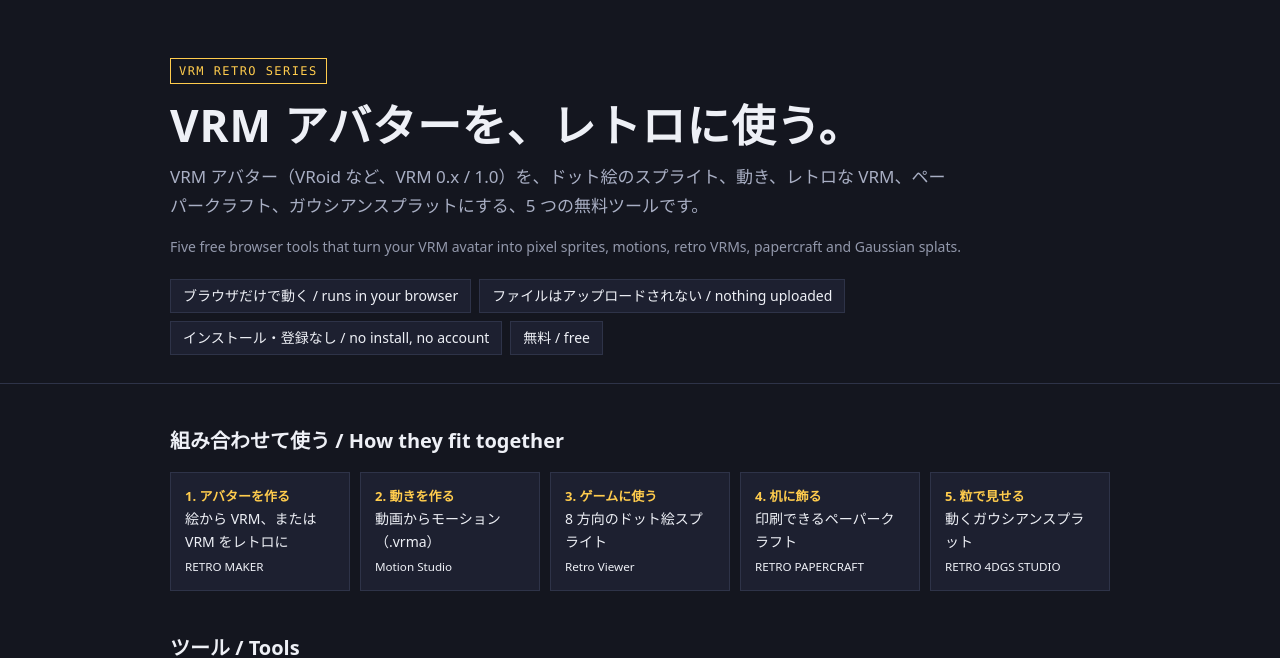
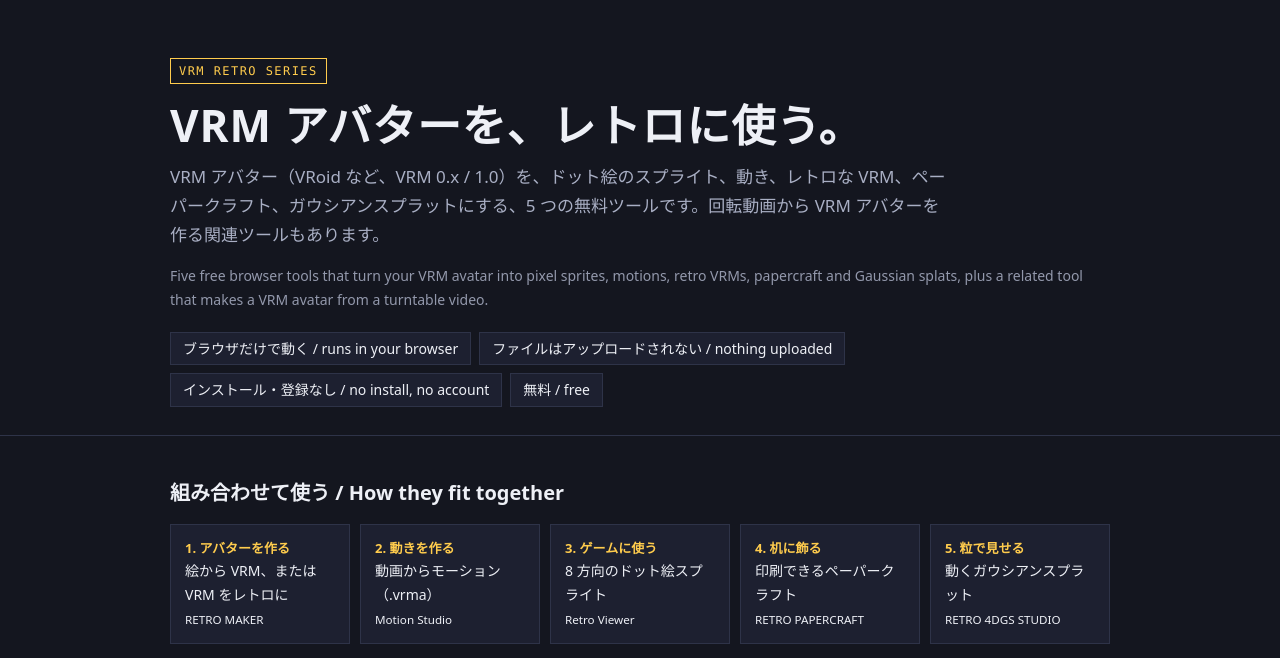
Before and after one commit to harukaappscreate/vrm-retro, a plain HTML site: page index.html in a window 1280 px wide. Shown: the top 658 px of the page. Drawn offline with Linux system fonts and the light colour scheme.

Commit message:
Add files via upload

```diff
--- a/index.html
+++ b/index.html
@@ -4,9 +4,9 @@
 <meta charset="utf-8">
 <meta name="viewport" content="width=device-width, initial-scale=1">
 <title>VRM Retro シリーズ ── VRM アバターをレトロに使う、ブラウザだけの無料ツール</title>
-<meta name="description" content="VRM アバターを、ドット絵のスプライト、モーション、レトロな VRM、ペーパークラフト、ガウシアンスプラットにする 5 つの無料ツール。ブラウザだけで動き、ファイルはアップロードされません。">
+<meta name="description" content="VRM アバターを、ドット絵のスプライト、モーション、レトロな VRM、ペーパークラフト、ガウシアンスプラットにする 5 つの無料ツールと、回転動画から VRM を作る関連ツール。ブラウザだけで動き、ファイルはアップロードされません。">
 <meta property="og:title" content="VRM Retro シリーズ">
-<meta property="og:description" content="VRM アバターをレトロに使う、ブラウザだけの無料ツール 5 本。ファイルはアップロードされません。">
+<meta property="og:description" content="VRM アバターをレトロに使う、ブラウザだけの無料ツール 5 本と、関連ツール 1 本。ファイルはアップロードされません。">
 <meta property="og:type" content="website">
 <meta property="og:image" content="https://img.itch.zone/aW1nLzMyMTA4MDc5LnBuZw==/original/NmZkB9.png">
 <meta name="twitter:card" content="summary_large_image">
@@ -61,8 +61,8 @@
   <div class="wrap">
     <span class="badge">VRM RETRO SERIES</span>
     <h1>VRM アバターを、レトロに使う。</h1>
-    <p class="lead">VRM アバター（VRoid など、VRM 0.x / 1.0）を、ドット絵のスプライト、動き、レトロな VRM、ペーパークラフト、ガウシアンスプラットにする、5 つの無料ツールです。</p>
-    <p class="en">Five free browser tools that turn your VRM avatar into pixel sprites, motions, retro VRMs, papercraft and Gaussian splats.</p>
+    <p class="lead">VRM アバター（VRoid など、VRM 0.x / 1.0）を、ドット絵のスプライト、動き、レトロな VRM、ペーパークラフト、ガウシアンスプラットにする、5 つの無料ツールです。回転動画から VRM アバターを作る関連ツールもあります。</p>
+    <p class="en">Five free browser tools that turn your VRM avatar into pixel sprites, motions, retro VRMs, papercraft and Gaussian splats, plus a related tool that makes a VRM avatar from a turntable video.</p>
     <ul class="points">
       <li>ブラウザだけで動く / runs in your browser</li>
       <li>ファイルはアップロードされない / nothing uploaded</li>
```
Also changed, not shown: 1 other file.
